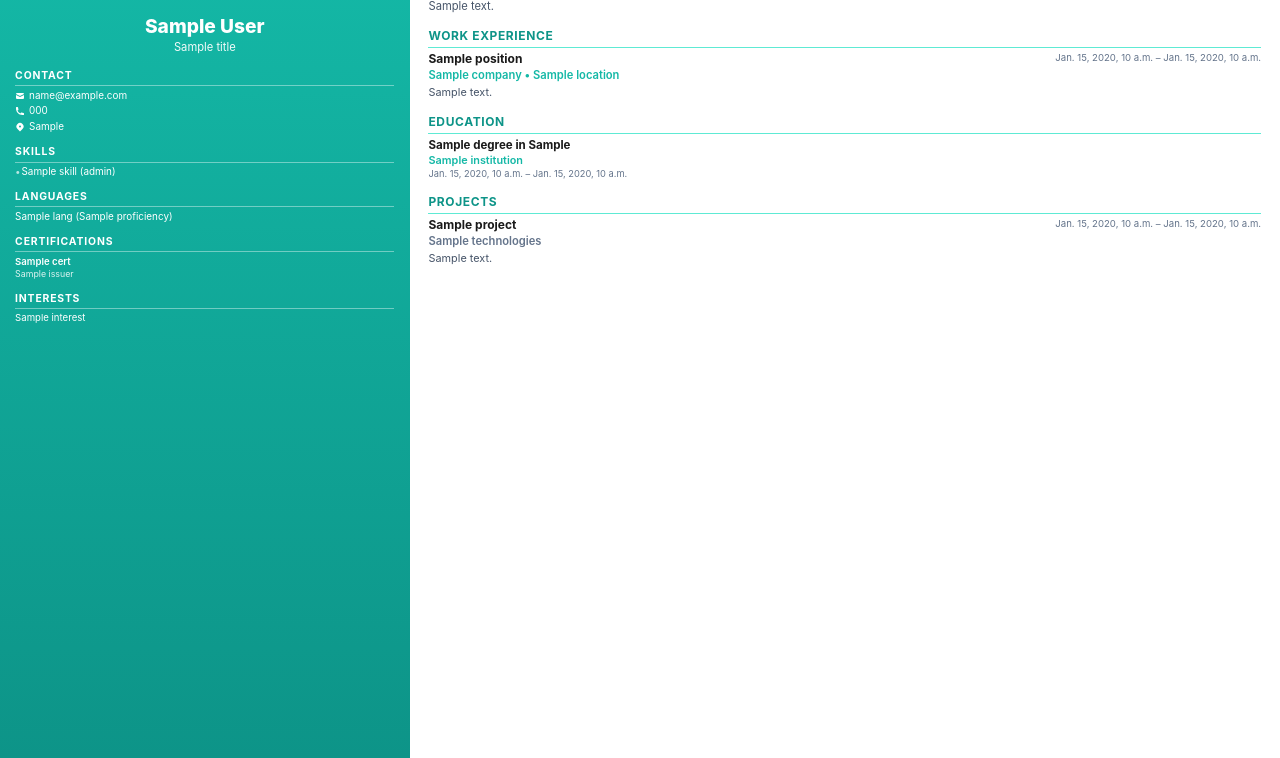
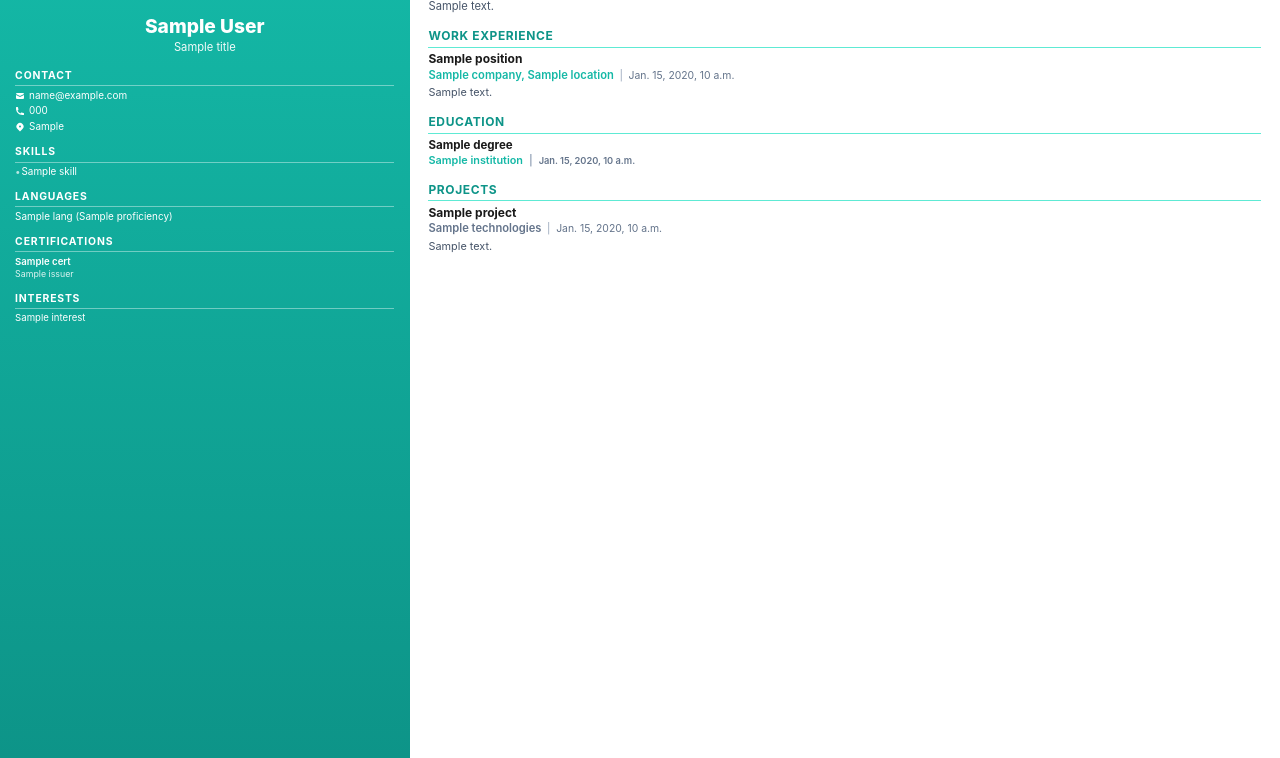
Before and after one commit to mihailo50/smart-resume-builder-and-job-searcher, a Django app: template backend/templates/resumes/sidebar-teal.html in a window 1280 px wide. Shown: the part 42-800 px from the top of the page. Run offline with Django 5.2, Linux system fonts and the light colour scheme; the template is opened without the code that fills it: most values are stand-ins (such as "Sample title", 1, 10 or a date in 2020); some web fonts are replaced.

Commit message:
Fix: Date positioning, future date bug, education title, remove skill levels

```diff
--- a/backend/templates/resumes/sidebar-teal.html
+++ b/backend/templates/resumes/sidebar-teal.html
@@ -214,9 +214,6 @@
         }
 
         .exp-header {
-            display: flex;
-            justify-content: space-between;
-            align-items: flex-start;
             margin-bottom: 0.08rem;
         }
 
@@ -226,15 +223,28 @@
             color: #1a1a1a;
         }
 
+        .exp-company-line {
+            display: flex;
+            align-items: baseline;
+            flex-wrap: wrap;
+            gap: 0.15rem;
+        }
+
         .exp-company {
             color: #14b8a6;
             font-weight: 600;
             font-size: 0.7rem;
         }
 
+        .exp-separator {
+            color: #94a3b8;
+            font-size: 0.65rem;
+            margin: 0 0.2rem;
+        }
+
         .exp-dates {
             color: #64748b;
-            font-size: 0.6rem;
+            font-size: 0.65rem;
             white-space: nowrap;
         }
 
@@ -348,7 +358,7 @@
             <div class="sidebar-section">
                 <h3 class="sidebar-title">Skills</h3>
                 {% for skill in skills %}
-                <div class="sidebar-list-item">{{ skill.name }}{% if skill.level %} ({{ skill.level }}){% endif %}</div>
+                <div class="sidebar-list-item">{{ skill.name }}</div>
                 {% endfor %}
             </div>
             {% endif %}
@@ -404,12 +414,10 @@
                 {% for exp in experiences %}
                 <div class="exp-item">
                     <div class="exp-header">
-                        <div>
-                            <div class="exp-title">{{ exp.position }}</div>
-                            <div class="exp-company">{{ exp.company }}{% if exp.location %}{% if exp.company_ends_with_period %} – {% else %} • {% endif %}{{ exp.location }}{% endif %}</div>
-                        </div>
-                        <div class="exp-dates">
-                            {{ exp.start_date_formatted }} – {% if exp.is_current %}Present{% elif exp.end_date_formatted %}{{ exp.end_date_formatted }}{% endif %}
+                        <div class="exp-title">{{ exp.position }}</div>
+                        <div class="exp-company-line">
+                            <span class="exp-company">{{ exp.company }}{% if exp.location %}{% if exp.company_ends_with_period %} – {% else %}, {% endif %}{{ exp.location }}{% endif %}</span>
+                            {% if exp.date_range %}<span class="exp-separator">|</span><span class="exp-dates">{{ exp.date_range }}</span>{% endif %}
                         </div>
                     </div>
                     {% if exp.description %}
@@ -428,12 +436,11 @@
                 <div class="edu-item">
                     {% if edu.is_high_school %}
                     <div class="edu-degree">{{ edu.degree_display|default:"High School Diploma" }}</div>
-                    <div class="edu-school">{{ edu.institution_display|default:edu.institution }}</div>
+                    <div class="edu-school">{{ edu.institution_display|default:edu.institution }}{% if edu.date_range %} <span class="exp-separator">|</span> <span class="edu-dates">{{ edu.date_range }}</span>{% endif %}</div>
                     {% else %}
-                    <div class="edu-degree">{{ edu.degree_display|default:edu.degree }}{% if edu.field_of_study %} in {{ edu.field_of_study }}{% endif %}</div>
-                    <div class="edu-school">{{ edu.institution }}</div>
+                    <div class="edu-degree">{{ edu.degree_display|default:edu.degree }}</div>
+                    <div class="edu-school">{{ edu.institution }}{% if edu.date_range %} <span class="exp-separator">|</span> <span class="edu-dates">{{ edu.date_range }}</span>{% endif %}</div>
                     {% endif %}
-                    <div class="edu-dates">{% if edu.start_date_formatted %}{{ edu.start_date_formatted }} – {% endif %}{% if edu.is_current %}Present{% elif edu.end_date_formatted %}{{ edu.end_date_formatted }}{% else %}{% if edu.start_date_formatted %}Present{% endif %}{% endif %}</div>
                 </div>
                 {% endfor %}
             </section>
@@ -447,11 +454,11 @@
                 {% if forloop.counter <= 3 %}
                 <div class="exp-item">
                     <div class="exp-header">
-                        <div>
-                            <div class="exp-title">{{ project.title|default:project.name }}</div>
-                            {% if project.technologies %}<div class="exp-company" style="color:#64748b;">{{ project.technologies }}</div>{% endif %}
+                        <div class="exp-title">{{ project.title|default:project.name }}</div>
+                        <div class="exp-company-line">
+                            {% if project.technologies %}<span class="exp-company" style="color:#64748b;">{{ project.technologies }}</span>{% endif %}
+                            {% if project.date_range %}<span class="exp-separator">|</span><span class="exp-dates">{{ project.date_range }}</span>{% endif %}
                         </div>
-                        {% if project.start_date_formatted %}<div class="exp-dates">{{ project.start_date_formatted }} – {% if project.end_date_formatted %}{{ project.end_date_formatted }}{% else %}Present{% endif %}</div>{% endif %}
                     </div>
                     {% if project.description %}<div class="exp-desc">{% autoescape off %}{{ project.description|linebreaks }}{% endautoescape %}</div>{% endif %}
                 </div>
```
Also changed, not shown: backend/config/services/resume_pdf_generator.py (+56 -6 lines).
